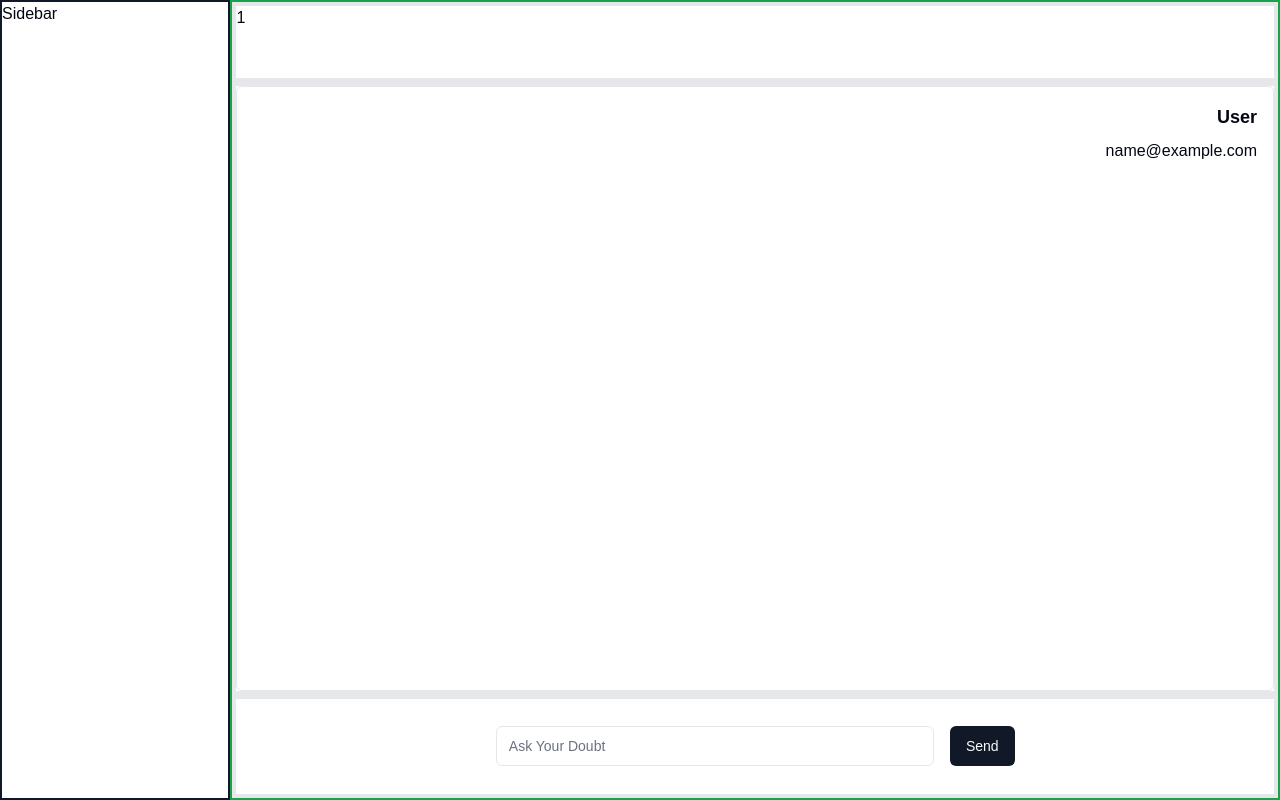
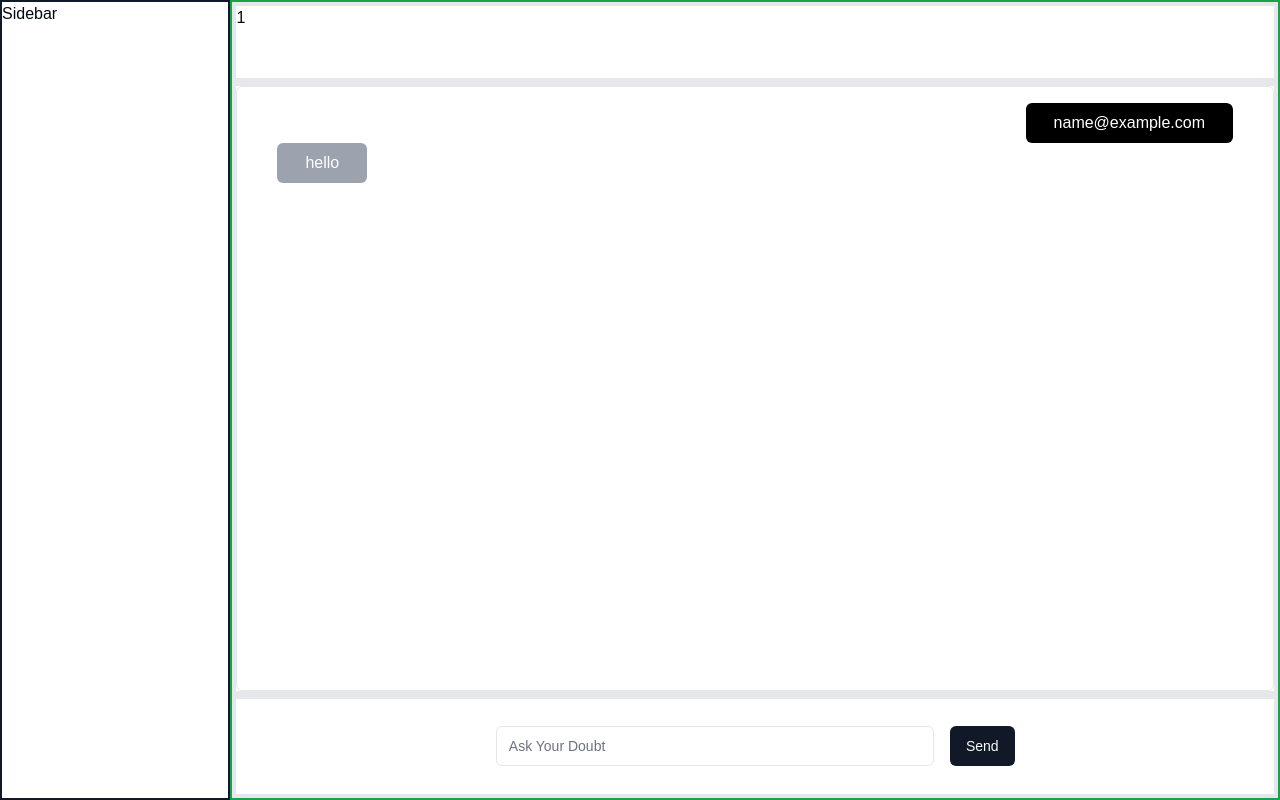
Before and after one commit to Khushil-21/Edith...Your-AI-Companion, a Next.js app: page / in a window 1280 px wide. Both pictures are taken after typing "name@example.com" into the empty fields and a click on the button "Send". Built offline with nearby package versions, Linux system fonts and the light colour scheme.

Commit message:
api endpoint and chat bubble styling

```diff
--- /dev/null
+++ b/src/app/api/GPT-response/route.js
@@ -0,0 +1,6 @@
+import { NextResponse } from "next/server";
+
+export async function POST(request) {
+
+	return NextResponse.json({ response: "hello" }, { status: 200 });
+}
--- a/src/components/ChatSection.jsx
+++ b/src/components/ChatSection.jsx
@@ -1,28 +1,71 @@
 "use client";
-import React, { useState } from "react";
+import React, { useEffect, useRef, useState } from "react";
 import { ScrollArea } from "@/components/ui/scroll-area";
 import { Button } from "@/components/ui/button";
 import { Input } from "@/components/ui/input";
 export default function ChatSection() {
-	const [userInput, setUserInput] = useState("");
-	const [userMessage, setUserMessage] = useState([]);
-	function handleSubmit(e) {
-		setUserMessage([...userMessage, userInput]);
+	let [userInput, setUserInput] = useState("");
+	const [conversation, setConversation] = useState([]);
+
+	const inputRef = useRef(null);
+	async function handleSubmit(e) {
+		conversation.push({ Role: "User", Message: userInput });
 		setUserInput("");
+		// API call to get response
+		try {
+			const response = await fetch("/api/GPT-response", {
+				method: "POST",
+				headers: { "Content-Type": "application/json" },
+				body: JSON.stringify({ userInput }),
+			});
+			if (response.ok) {
+				const data = await response.json();
+				setConversation([
+					...conversation,
+					{ Role: "Edith", Message: data.response },
+				]);
+			} else {
+				// Handle error (e.g., display error message)
+				console.error("Error fetching response:", response.status);
+			}
+		} catch (error) {
+			// Handle network error
+			console.error("Network error:", error);
+		}
 	}
+	useEffect(() => {
+		const handleKeyDown = (e) => {
+			if (e.ctrlKey && e.key === "/") {
+				inputRef.current.focus(); // Focus on the input
+			}
+		};
+
+		window.addEventListener("keydown", handleKeyDown);
+
+		// Cleanup function for the event listener
+		return () => {
+			window.removeEventListener("keydown", handleKeyDown);
+		};
+	}, []);
 	return (
 		<div className="flex flex-col border-2 border-green-600 h-full flex-1">
 			<div className="border-4 h-[10%]">1</div>
 			<div className="border-4 flex-1 overflow-auto">
-				<ScrollArea className="h-full w-full rounded-md border p-4">
-					{userMessage.map((userMessage) => {
+				<ScrollArea className="h-full w-full rounded-md border p-4 px-10">
+					{conversation.map((value) => {
 						return (
-							<div
-								key={""}
-								className="w-full justify-center items-end flex flex-col gap-2"
-							>
-								<div className="text-lg font-semibold">User</div>
-								<div className="text-left">{userMessage}</div>
+							<div key={""} className="flex flex-col gap-2">
+								<div
+									className={`w-full flex items-center ${
+										value.Role === "User" ? " justify-end " : " justify-start "
+									}`}
+								>
+									<div className={`px-7 py-2 rounded-md ${
+										value.Role === "User" ? " bg-black text-white " : " bg-gray-400 text-white "
+									}`}>
+										{value.Message}
+									</div>
+								</div>
 							</div>
 						);
 					})}
@@ -39,10 +82,11 @@ export default function ChatSection() {
 						value={userInput || ""}
 						onKeyDown={(e) => {
 							if (e.key === "Enter") {
-								e.target.blur();
+								// inputRef.current.blur();
 								handleSubmit();
 							}
 						}}
+						ref={inputRef}
 					/>
 					<Button type="submit" onClick={handleSubmit}>
 						Send
```
